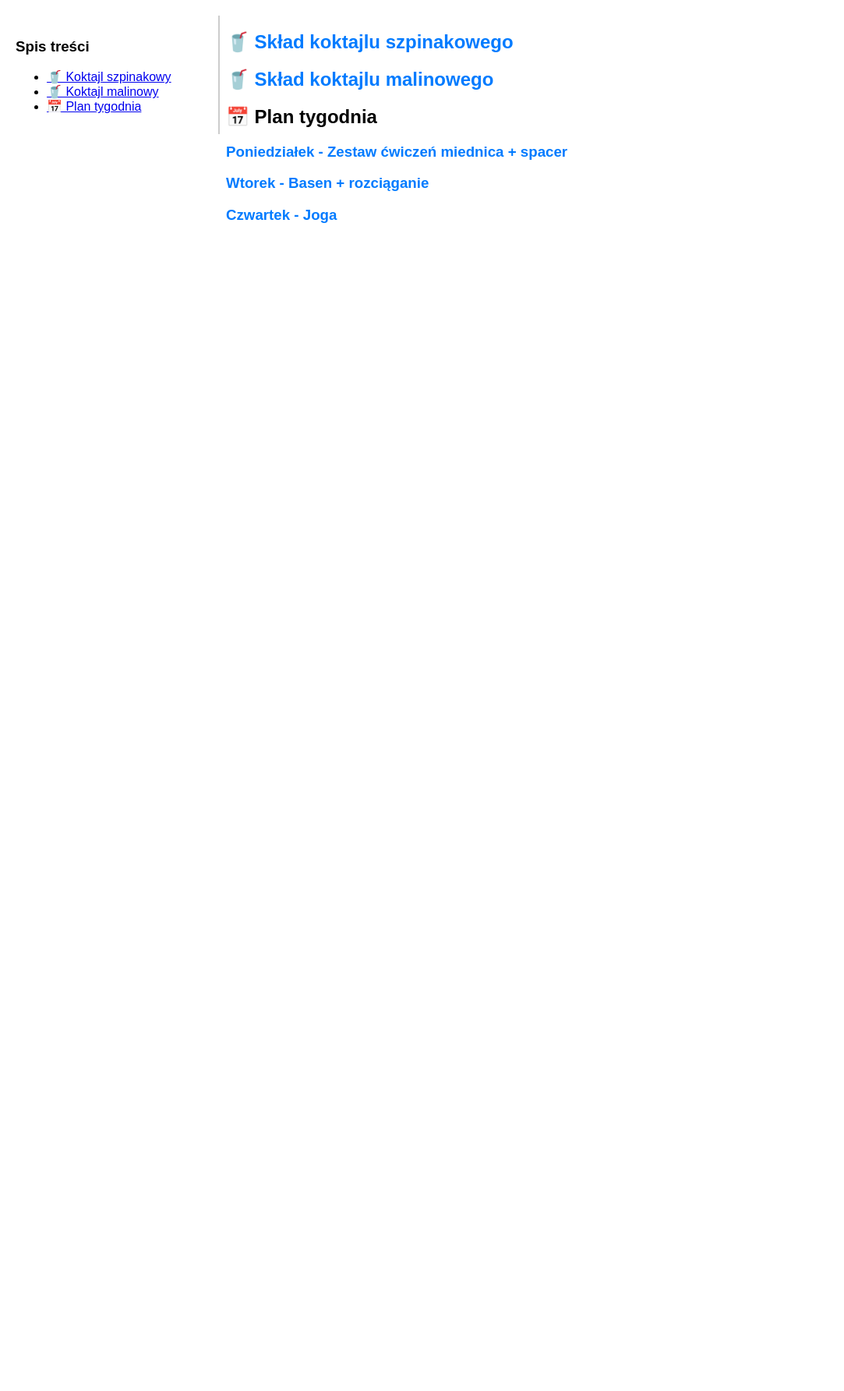
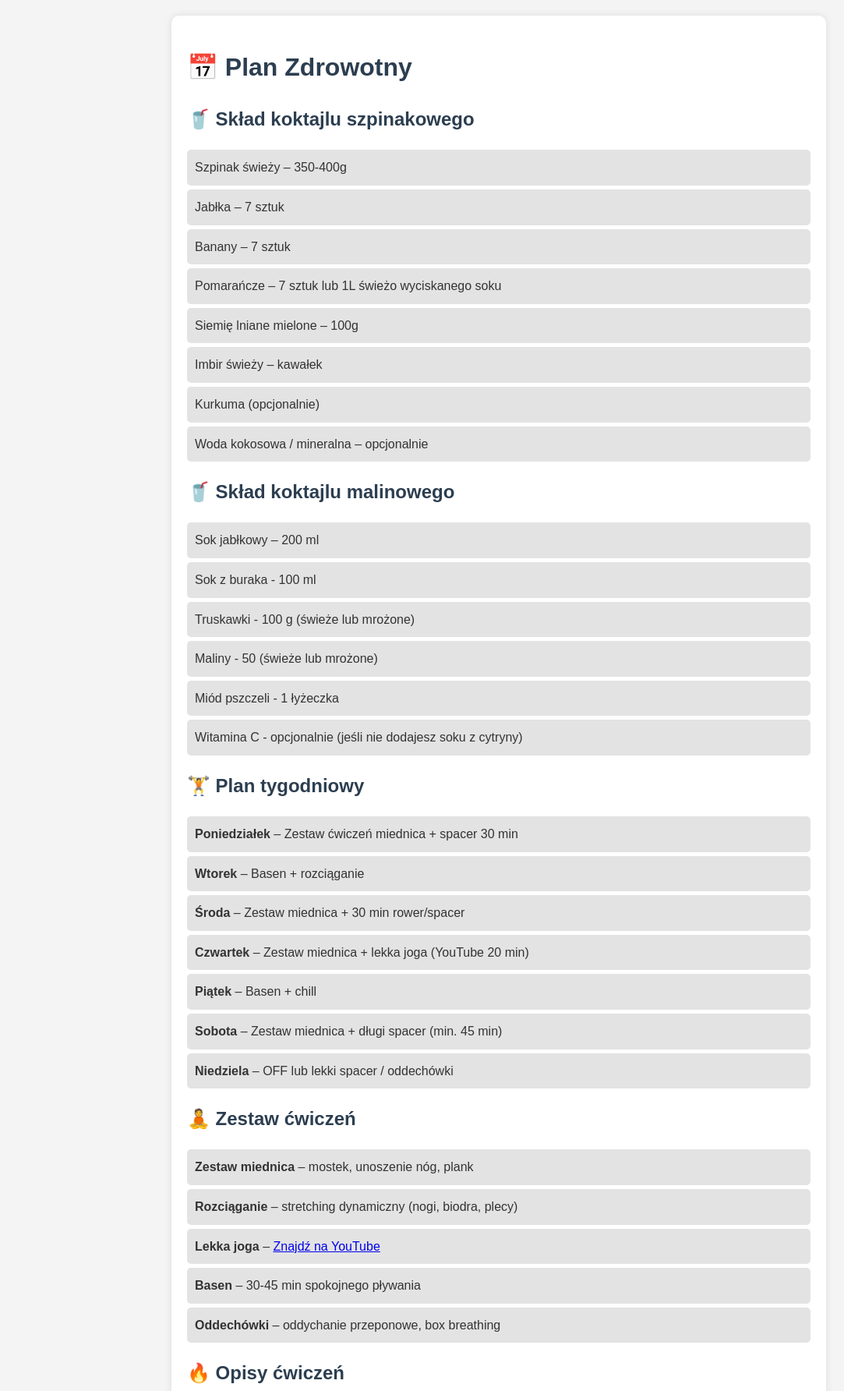
Before and after one commit to Kirizaki/fit, a plain HTML site: page index.html in a window 1280 px wide. Shown: the top 1784 px of the page at 78% size, without its empty margins (0-1083 px from the left). Before the commit the page ends 800 px from the top, so only its background shows below. Drawn offline with Linux system fonts and the light colour scheme.

Commit message:
Update index.html
add descriptions

```diff
--- a/index.html
+++ b/index.html
@@ -3,71 +3,130 @@
 <head>
     <meta charset="UTF-8">
     <meta name="viewport" content="width=device-width, initial-scale=1.0">
-    <title>Plan Treningowy i Koktajle</title>
+    <title>Plan Zdrowotny</title>
     <style>
         body {
             font-family: Arial, sans-serif;
+            line-height: 1.6;
             margin: 0;
             padding: 20px;
-            display: flex;
+            background: #f4f4f4;
+            color: #333;
         }
-        #toc {
-            width: 250px;
-            position: fixed;
-            left: 10px;
-            top: 20px;
+        .container {
+            max-width: 800px;
+            margin: auto;
+            background: white;
+            padding: 20px;
+            border-radius: 10px;
+            box-shadow: 0 0 10px rgba(0, 0, 0, 0.1);
+        }
+        h1, h2 {
+            color: #2c3e50;
+        }
+        ul {
+            list-style: none;
+            padding: 0;
+        }
+        ul li {
+            background: #e3e3e3;
+            margin: 5px 0;
             padding: 10px;
-            border-right: 2px solid #ccc;
+            border-radius: 5px;
         }
-        .content {
-            margin-left: 270px;
-            max-width: 800px;
-        }
-        .toggle {
-            cursor: pointer;
-            font-weight: bold;
-            color: #007bff;
-        }
-        .details {
-            display: none;
-            margin-left: 15px;
+        .code {
+            background: #222;
+            color: #fff;
+            padding: 10px;
+            border-radius: 5px;
+            font-family: monospace;
         }
     </style>
 </head>
 <body>
-    <div id="toc">
-        <h3>Spis treści</h3>
+    <div class="container">
+        <h1>📅 Plan Zdrowotny</h1>
+
+        <h2>🥤 Skład koktajlu szpinakowego</h2>
         <ul>
-            <li><a href="#koktajl1">🥤 Koktajl szpinakowy</a></li>
-            <li><a href="#koktajl2">🥤 Koktajl malinowy</a></li>
-            <li><a href="#plan">📅 Plan tygodnia</a></li>
+            <li>Szpinak świeży – 350-400g</li>
+            <li>Jabłka – 7 sztuk</li>
+            <li>Banany – 7 sztuk</li>
+            <li>Pomarańcze – 7 sztuk lub 1L świeżo wyciskanego soku</li>
+            <li>Siemię lniane mielone – 100g</li>
+            <li>Imbir świeży – kawałek</li>
+            <li>Kurkuma (opcjonalnie)</li>
+            <li>Woda kokosowa / mineralna – opcjonalnie</li>
+        </ul>
+
+        <h2>🥤 Skład koktajlu malinowego</h2>
+        <ul>
+            <li>Sok jabłkowy – 200 ml</li>
+            <li>Sok z buraka - 100 ml</li>
+            <li>Truskawki - 100 g (świeże lub mrożone)</li>
+            <li>Maliny - 50 (świeże lub mrożone)</li>
+            <li>Miód pszczeli - 1 łyżeczka</li>
+            <li>Witamina C - opcjonalnie (jeśli nie dodajesz soku z cytryny)</li>
+        </ul>
+
+        <h2>🏋️ Plan tygodniowy</h2>
+        <ul>
+            <li><b>Poniedziałek</b> – Zestaw ćwiczeń miednica + spacer 30 min</li>
+            <li><b>Wtorek</b> – Basen + rozciąganie</li>
+            <li><b>Środa</b> – Zestaw miednica + 30 min rower/spacer</li>
+            <li><b>Czwartek</b> – Zestaw miednica + lekka joga (YouTube 20 min)</li>
+            <li><b>Piątek</b> – Basen + chill</li>
+            <li><b>Sobota</b> – Zestaw miednica + długi spacer (min. 45 min)</li>
+            <li><b>Niedziela</b> – OFF lub lekki spacer / oddechówki</li>
+        </ul>
+
+        <h2>🧘 Zestaw ćwiczeń</h2>
+        <ul>
+            <li><b>Zestaw miednica</b> – mostek, unoszenie nóg, plank</li>
+
+            <li><b>Rozciąganie</b> – stretching dynamiczny (nogi, biodra, plecy)</li>
+            <li><b>Lekka joga</b> – <a href="https://www.youtube.com/results?search_query=lekka+joga+20+min" target="_blank">Znajdź na YouTube</a></li>
+            <li><b>Basen</b> – 30-45 min spokojnego pływania</li>
+            <li><b>Oddechówki</b> – oddychanie przeponowe, box breathing</li>
+        </ul>
+
+        <h2>🔥 Opisy ćwiczeń</h2>
+        <ul>
+            <li><b>Zestaw miednica (core, stabilizacja)</b> – Cel: Wzmocnienie mięśni dna miednicy, stabilizacja kręgosłupa.
+                **Ćwiczenia (3 serie po 10-15 powtórzeń):**
+                - **Unoszenie bioder (glute bridge)** – leżenie na plecach, unoszenie bioder
+                - **Martwy robak (dead bug)** – stabilizacja tułowia, ruch przeciwnej ręki i nogi
+                - **Deska boczna (side plank)** – 20-30 sekund na stronę
+                - **Napinanie mięśni dna miednicy** – technika Kegla, 10 sekund napięcia
+                - **Przysiad sumo** – z aktywnym napinaniem brzucha
+            </li>
+
+            <li><b>Rozciąganie</b> – (po treningu lub samodzielnie)
+                **Cel:** Poprawa mobilności, regeneracja.
+                **Ćwiczenia (utrzymuj każde 20-30 sekund):**
+                - **Koci grzbiet** (mobilizacja kręgosłupa)
+                - **Pozycja gołębia** (rozciąganie bioder)
+                - **Skłon do przodu** (plecy, tył ud)
+                - **Rozciąganie klatki piersiowej** (przy ścianie)
+                - **Rozciąganie czworogłowego uda** (stojąc, chwyt za stopę)
+            </li>
+
+            <li><b>Lekka joga</b> – <a href="https://www.youtube.com/results?search_query=lekka+joga+20+min" target="_blank">Znajdź na YouTube</a></li>
+            <li><b>Basen</b> – 30-45 min spokojnego pływania
+                **Opcje:**
+                - **Pływanie swobodne** – 30-40 min (styl dowolny)
+                - **Ćwiczenia w wodzie** – marsz w wodzie, aqua jogging, praca nad techniką
+                - **Regeneracja** – luźne pływanie + stretching w wodzie
+            </li>
+
+            <li><b>Oddechówki</b>
+                **Cel:** Relaksacja, regulacja układu nerwowego.
+                **Techniki:**
+                - **Oddychanie przeponowe** (4 sekundy wdech – 6 sekund wydech)
+                - **Metoda Butejki** (kontrola oddychania, redukcja hiperwentylacji)
+                - **Box breathing** (4-4-4-4) – wdech, zatrzymanie, wydech, zatrzymanie
+            </li>
         </ul>
     </div>
-    <div class="content">
-        <h2 id="koktajl1" class="toggle">🥤 Skład koktajlu szpinakowego</h2>
-        <div class="details">Szpinak, jabłko, banan, pomarańcza, siemię lniane, imbir...</div>
-
-        <h2 id="koktajl2" class="toggle">🥤 Skład koktajlu malinowego</h2>
-        <div class="details">Sok jabłkowy, sok z buraka, truskawki, maliny, miód...</div>
-
-        <h2 id="plan">📅 Plan tygodnia</h2>
-        <h3 class="toggle">Poniedziałek - Zestaw ćwiczeń miednica + spacer</h3>
-        <div class="details">Ćwiczenia wzmacniające core, stabilizacja miednicy...</div>
-
-        <h3 class="toggle">Wtorek - Basen + rozciąganie</h3>
-        <div class="details">Pływanie stylem dowolnym, stretching całego ciała...</div>
-
-        <h3 class="toggle">Czwartek - Joga</h3>
-        <div class="details"><a href="https://www.youtube.com/" target="_blank">Link do lekkiej jogi</a></div>
-    </div>
-
-    <script>
-        document.querySelectorAll('.toggle').forEach(item => {
-            item.addEventListener('click', () => {
-                const details = item.nextElementSibling;
-                details.style.display = details.style.display === 'block' ? 'none' : 'block';
-            });
-        });
-    </script>
 </body>
 </html>
```
